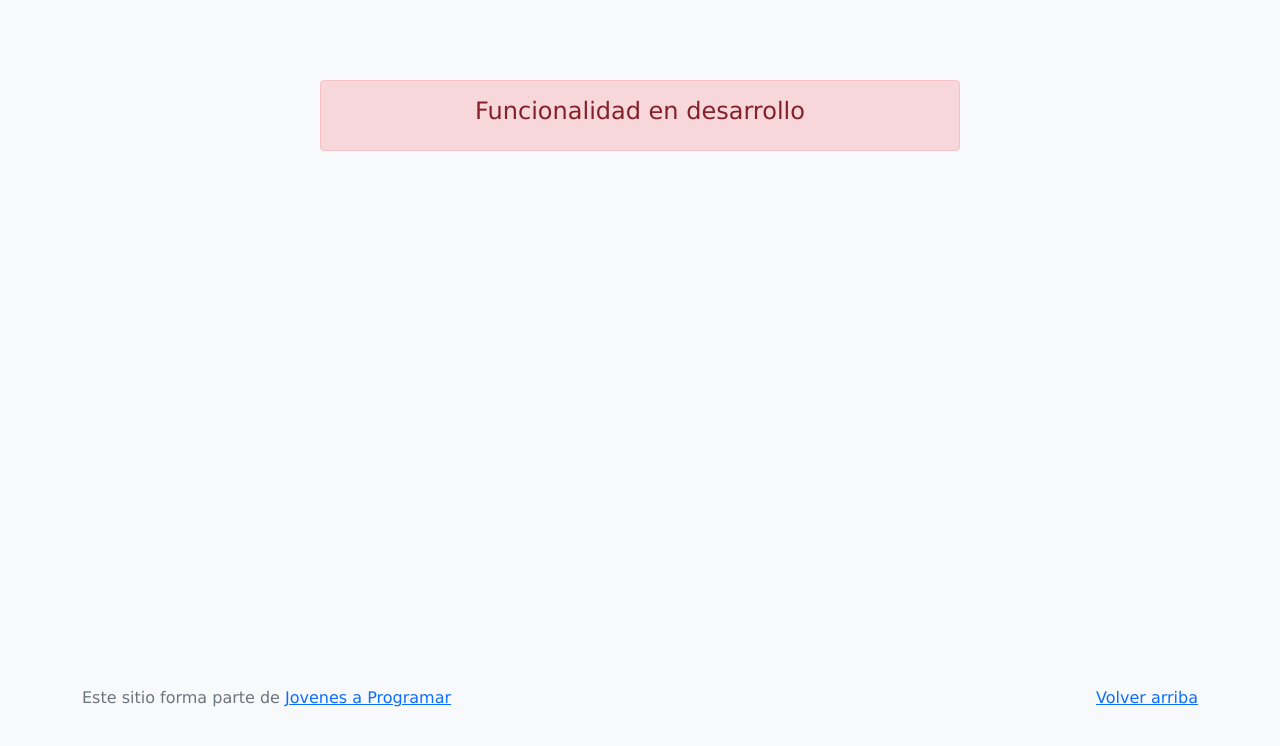
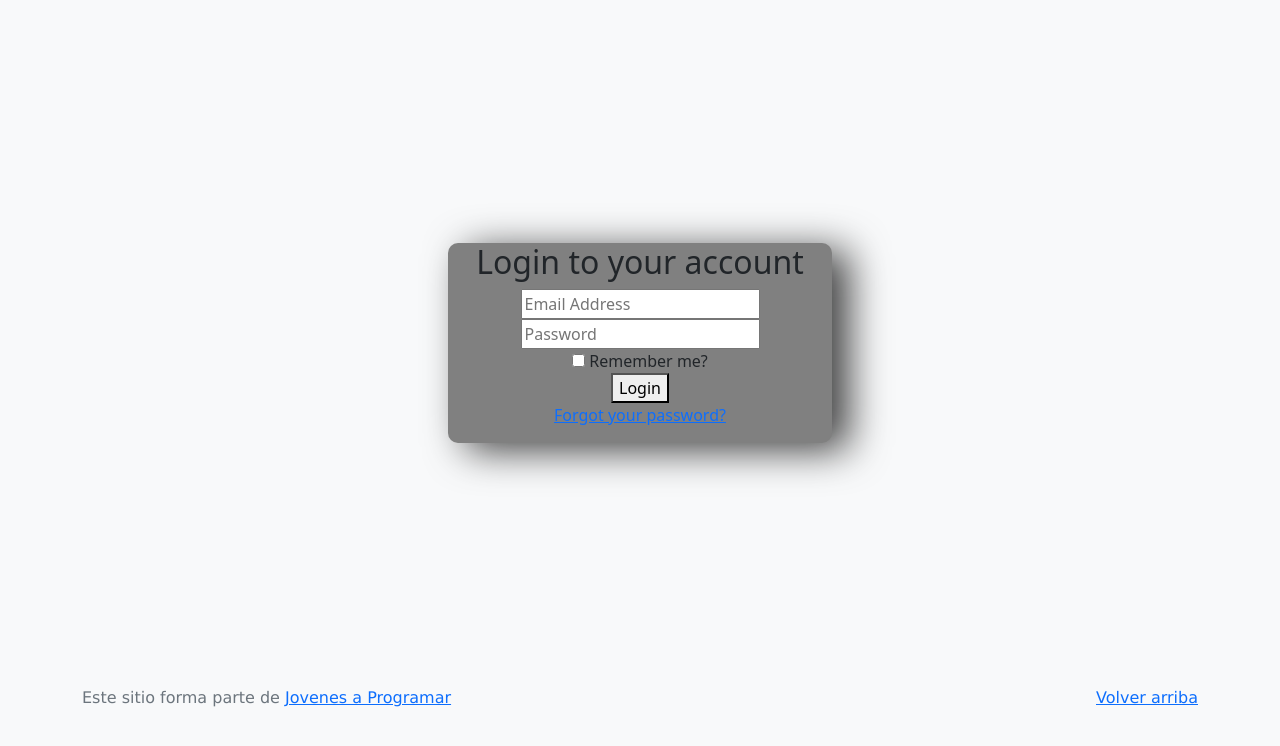
Before and after one commit to joaquinafonso/proyectofinal, a plain HTML site: page login.html in a window 1280 px wide. Drawn offline with Linux system fonts and the light colour scheme.

Commit message:
Cambios en el login

```diff
--- a/css/styles.css
+++ b/css/styles.css
@@ -188,3 +188,27 @@ a.custom-card:hover {
 .checked {
   color: orange;
 }
+
+.mt-5 {
+  height: 100%;
+  margin: 0;
+  display: flex;
+  justify-content: center;
+  align-items: center;
+}
+
+.loginContainer {
+  display: flex;
+  flex-direction: column;
+  align-items: center;
+  background-color: gray;
+  width: 30%;
+  border-radius: 10px;
+  -webkit-box-shadow: 17px 7px 39px 0px rgba(0,0,0,0.75);
+  -moz-box-shadow: 17px 7px 39px 0px rgba(0,0,0,0.75);
+  box-shadow: 17px 7px 39px 0px rgba(0,0,0,0.75);
+}
+
+.loginContainer, h2 {
+  text-align: center;
+}
--- a/login.html
+++ b/login.html
@@ -16,12 +16,27 @@
   </style>
 </head>
 
+
+
 <body>
   <main class="mt-5">
-    <div class="container">
+
+    <div id="datos" class="loginContainer">
+      <h2>Login to your account</h2>
+      <input type="text" name="emailAddress" placeholder="Email Address">
+      <input type="text" name="password" placeholder="Password">
+      <div class="checkbox">
+      <label>
+      <input type="checkbox" id="rememberMe"> Remember me?</label><br>
+      <button>Login</button>
+      </div>
+      <p><a href="#">Forgot your password?</a></p>
+    </div>
+
+    <!-- <div class="container">
       <div class="alert alert-danger text-center" role="alert">
         <h4 class="alert-heading">Funcionalidad en desarrollo</h4>
-      </div>
+      </div> -->
     </div>
   </main>
   <footer class="text-muted">
```
